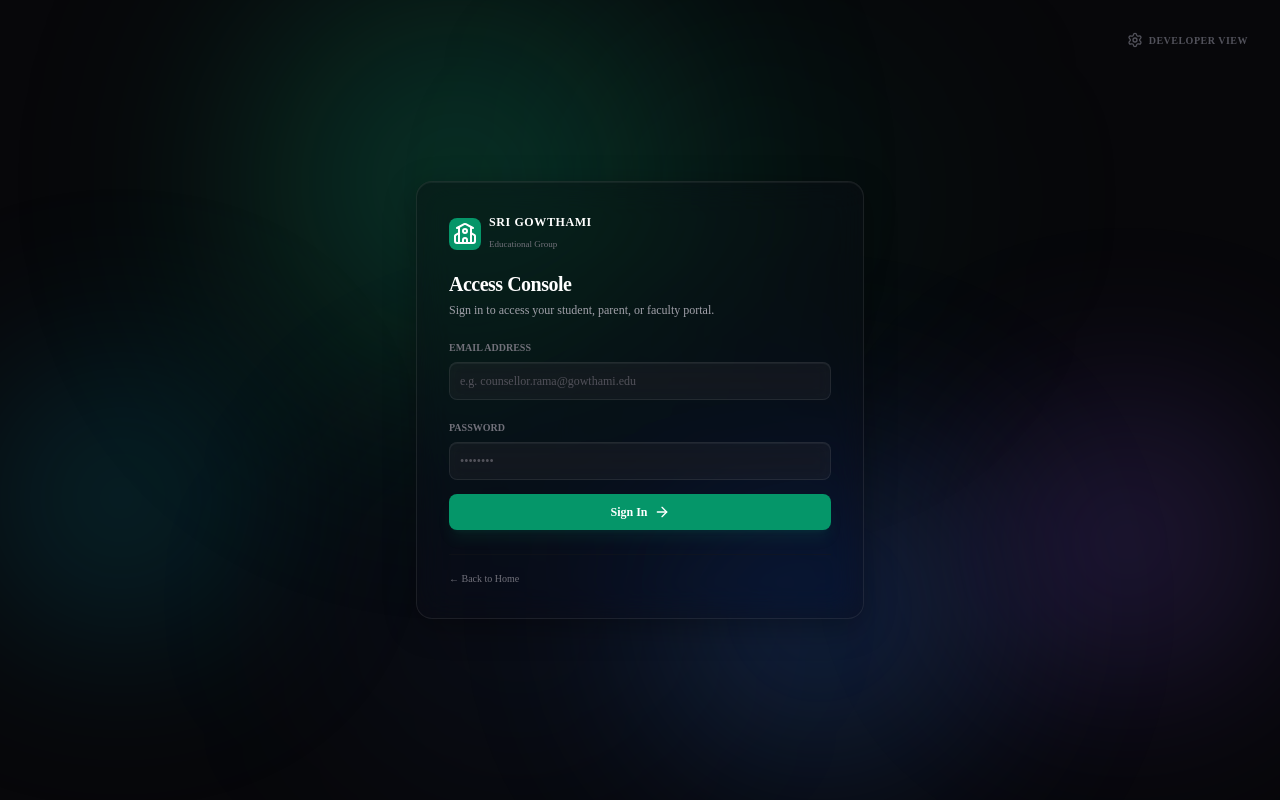
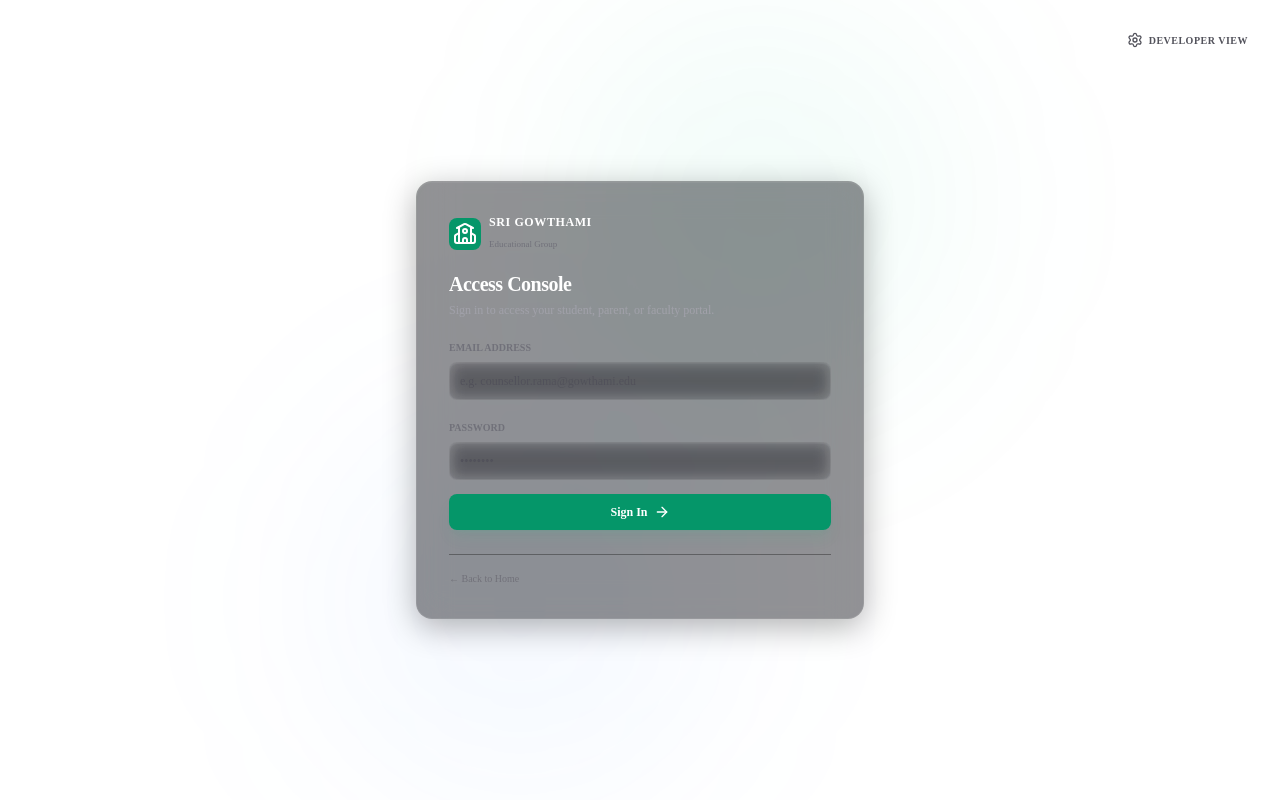
Before and after one commit to kamalyad4v/sri-gouthami-edu, a Next.js app: page /auth/sign-in in a window 1280 px wide. Built offline with nearby package versions, Linux system fonts and the light colour scheme.

Commit message:
style: remove layout background orbs and optimize 3D book scrolling animation and physics

```diff
--- a/src/app/layout.tsx
+++ b/src/app/layout.tsx
@@ -28,13 +28,6 @@ export default function RootLayout({
   return (
     <html lang="en" className="dark">
       <body className={`${cormorant.variable} ${outfit.variable} antialiased`}>
-        {/* Animated gradient background for glassmorphism */}
-        <div className="glass-bg-gradient" aria-hidden="true">
-          <div className="glass-orb glass-orb-1" />
-          <div className="glass-orb glass-orb-2" />
-          <div className="glass-orb glass-orb-3" />
-          <div className="glass-orb glass-orb-4" />
-        </div>
         <div className="relative z-10">
           <LayoutWrapper>{children}</LayoutWrapper>
         </div>
--- a/src/components/book-landing.tsx
+++ b/src/components/book-landing.tsx
@@ -36,9 +36,9 @@ const Sheet = ({ index, total, scrollYProgress, Front, Back }: SheetProps) => {
   const end = start + segment;
 
   const rotateY = useTransform(scrollYProgress, [start, end], [0, -180], { clamp: true });
-  const smoothRotate = useSpring(rotateY, { stiffness: 140, damping: 26, mass: 0.4 });
-  const lift = useTransform(scrollYProgress, [start, (start + end) / 2, end], [0, 18, 0]);
-  const shadowOpacity = useTransform(scrollYProgress, [start, (start + end) / 2, end], [0, 0.35, 0]);
+  const smoothRotate = useSpring(rotateY, { stiffness: 85, damping: 24, mass: 0.6 });
+  const lift = useTransform(smoothRotate, [0, -90, -180], [0, 18, 0]);
+  const shadowOpacity = useTransform(smoothRotate, [0, -90, -180], [0, 0.35, 0]);
 
   return (
     <motion.div
```
